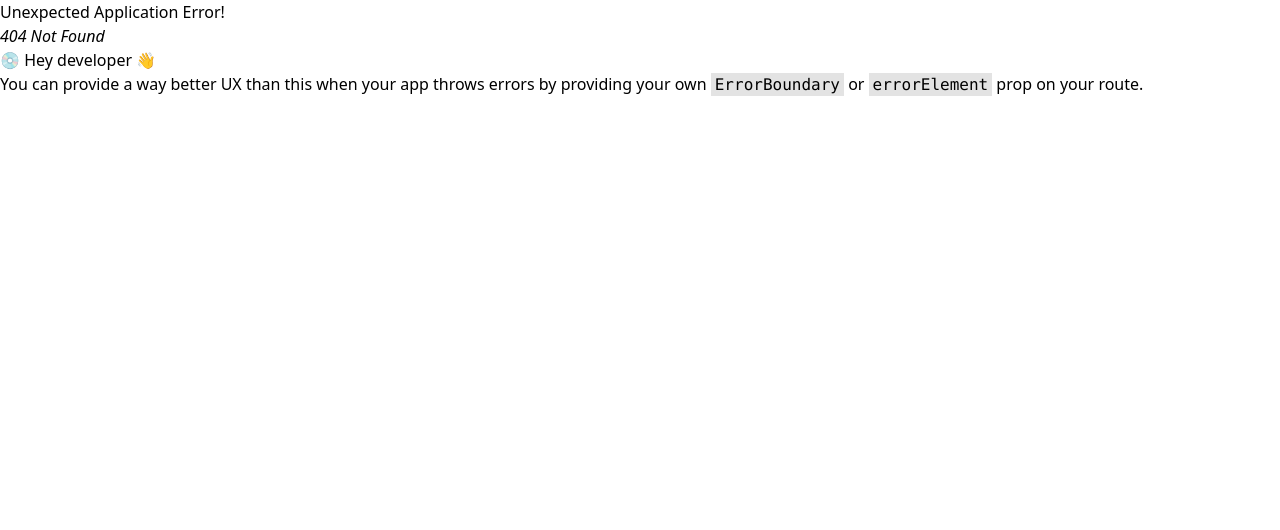
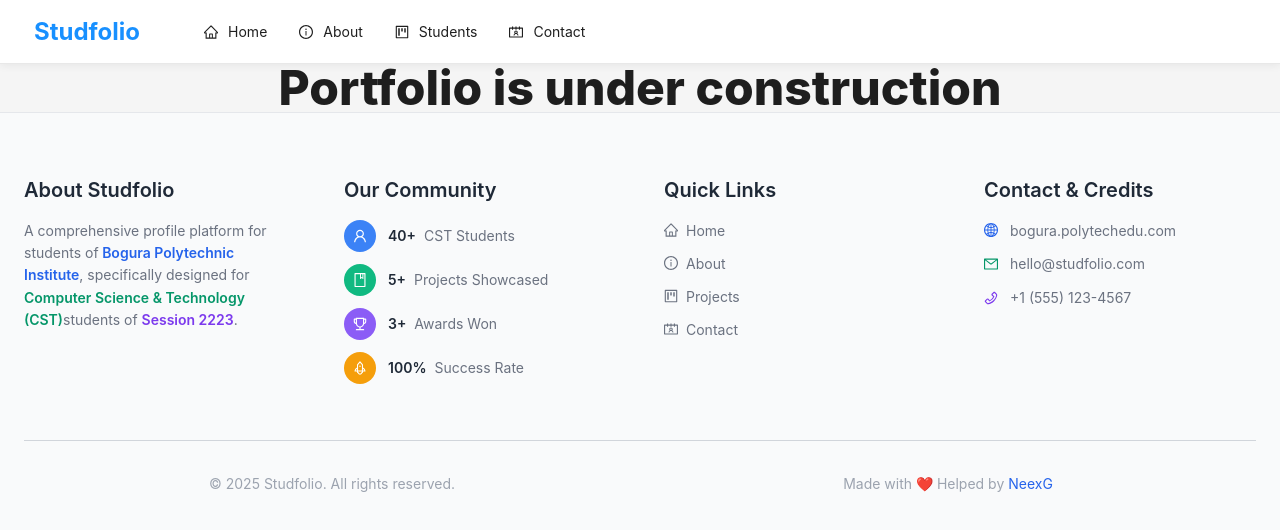
Before and after one commit to abuhosain/studfolio, a React (Vite) app: page /student/715536 in a window 1280 px wide. Before the commit this address had no page. Shown: the top 530 px of the page. Built offline with nearby package versions, Linux system fonts and the light colour scheme.

Commit message:
21 studenst file created

```diff
--- /dev/null
+++ b/src/pages/student/Nusrat-715536/index.jsx
@@ -0,0 +1,11 @@
+import React from 'react';
+
+const NusratPortfolio = () => {
+    return (
+        <div>
+            <h1 className="text-center font-extrabold text-5xl">Portfolio is under construction</h1>
+        </div>
+    );
+};
+
+export default NusratPortfolio;
--- /dev/null
+++ b/src/pages/student/Rifat-715538/index.jsx
@@ -0,0 +1,11 @@
+import React from 'react';
+
+const Rifat38Portfolio = () => {
+    return (
+        <div>
+            <h1 className="text-center font-extrabold text-5xl">Portfolio is under construction</h1>
+        </div>
+    );
+};
+
+export default Rifat38Portfolio;
--- /dev/null
+++ b/src/pages/student/Tawhid-715539/index.jsx
@@ -0,0 +1,11 @@
+import React from 'react';
+
+const TawhidPortfolio = () => {
+    return (
+        <div>
+            <h1 className="text-center font-extrabold text-5xl">Portfolio is under construction</h1>
+        </div>
+    );
+};
+
+export default TawhidPortfolio;
--- /dev/null
+++ b/src/pages/student/Zamiul-715542/index.jsx
@@ -0,0 +1,11 @@
+import React from 'react';
+
+const ZamiulPortfolio = () => {
+    return (
+        <div>
+            <h1 className="text-center font-extrabold text-5xl">Portfolio is under construction</h1>
+        </div>
+    );
+};
+
+export default ZamiulPortfolio;
```
Also changed, not shown: src/router/index.jsx (+20 -0 lines).
